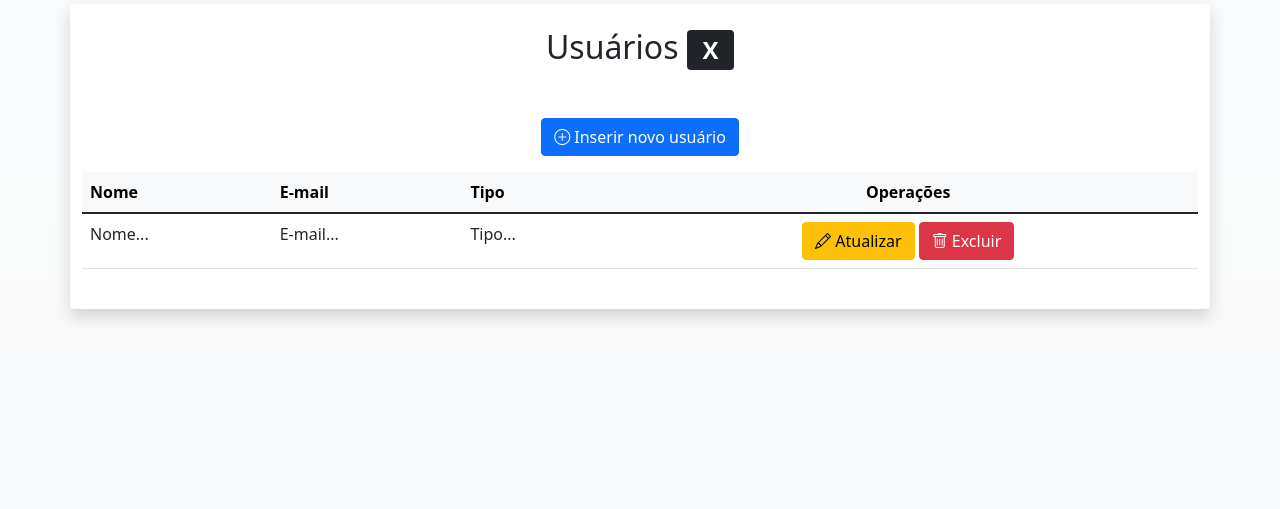
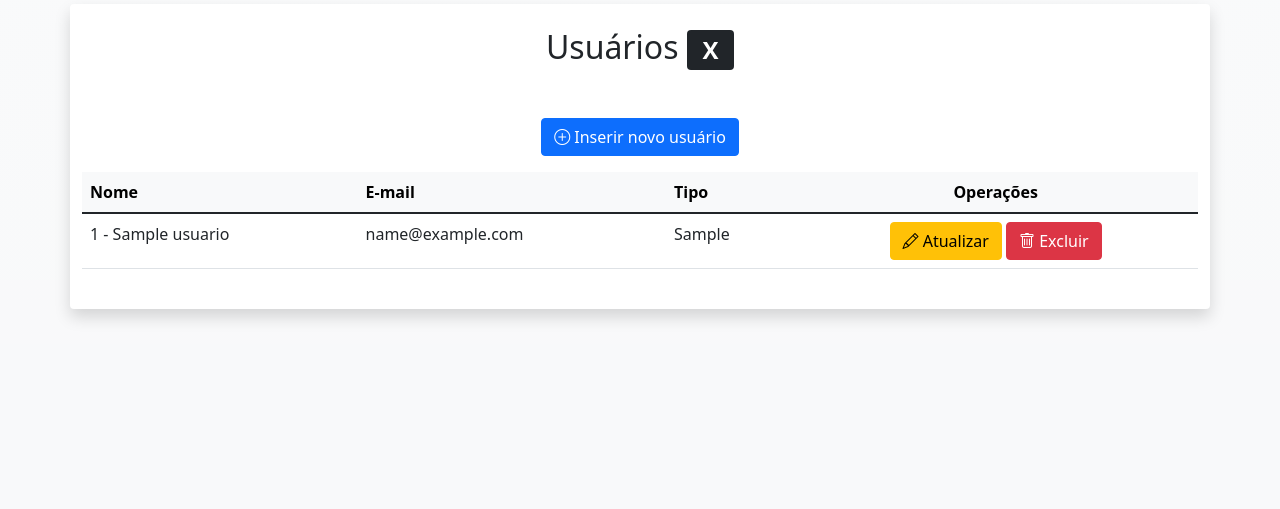
Before and after one commit to Lilian-Carvalho25/microblog-inicial, a PHP site: page /admin/usuarios.php in a window 1280 px wide. Shown: the part 73-582 px from the top of the page. Run offline with PHP 8.4, Linux system fonts and the light colour scheme; tables that the repository leaves empty or names only in its code hold one stand-in row (values such as "Sample post"); some libraries are stand-ins or nearby versions.

Commit message:
Lendo dados e excluindo usuários

```diff
--- a/admin/usuarios.php
+++ b/admin/usuarios.php
@@ -1,7 +1,11 @@
 <?php
 require_once "../inc/cabecalho-admin.php";
+require_once "../inc/funcoes-usuarios.php";
+
+
+/* Chamamos a função lerUsuarios que ao terminar de fazer os processos da consulta, ela retorna um array contendo os dados de cada usuário; e guardamos estes dados na variável abaixo */
+$usuarios = lerUsuarios($conexao);
 ?>
-
 
 <div class="row">
 	<article class="col-12 bg-white rounded shadow my-1 py-4">
@@ -30,22 +34,23 @@ require_once "../inc/cabecalho-admin.php";
 
 				<tbody>
 
+					<?php
+					foreach ($usuarios as $usuario) { ?>
 						<tr>
-						<td> Nome... </td>
-						<td> E-mail... </td>
-						<td> Tipo... </td>
+							<td> <?= $usuario["id"] ?> - <?= $usuario["nome"] ?> </td>
+							<td> <?= $usuario["email"] ?> </td>
+							<td> <?= $usuario["tipo"] ?> </td>
 							<td class="text-center">
-							<a class="btn btn-warning"
-							href="usuario-atualiza.php">
+								<a class="btn btn-warning" href="usuario-atualiza.php">
 									<i class="bi bi-pencil"></i> Atualizar
 								</a>
-
-							<a class="btn btn-danger excluir"
-							href="usuario-exclui.php">
+								<!-- Parâmetro de URL -->
+								<a class="btn btn-danger excluir" href="usuario-exclui.php?id=<?=$usuario['id']?>">
 									<i class="bi bi-trash"></i> Excluir
 								</a>
 							</td>
 						</tr>
+					<?php } ?>
 
 				</tbody>
 			</table>
--- a/inc/funcoes-usuarios.php
+++ b/inc/funcoes-usuarios.php
@@ -20,7 +20,7 @@ function inserirUsuario($conexao, $nome, $email, $senha, $tipo){
 // Usada em usuarios.php
 function lerUsuarios($conexao){
     // Montando o comando SQL SELECT para leitura dos usuários
-    $sql = " SELECT nome, email, tipo FROM usuarios ORDER BY nome";
+    $sql = " SELECT id, nome, email, tipo FROM usuarios ORDER BY nome";
 
     // Guardando o resultado da operação de consulta SELECT
     $resultado = mysqli_query($conexao, $sql)
@@ -38,3 +38,15 @@ function lerUsuarios($conexao){
      return $usuarios;
 
 } // Fim lerUsuarios
+
+
+
+
+// Usada em usuário-exclui.php
+function excluiUsuario($conexao, $id){
+    /* Montando o comando de exclusão (DELETE) passando como condição (WHERE) o id do usuário que será excluído. */
+    $sql = "DELETE FROM usuarios WHERE id = $id ";
+
+    /* Executando o comando sql */
+    mysqli_query($conexao, $sql) or die (mysqli_error($conexao));
+} //Fim excluiUsuario
```
Also changed, not shown: admin/usuario-exclui.php (+11 -0 lines). Lines whose indentation alone changed are shown as unchanged.
